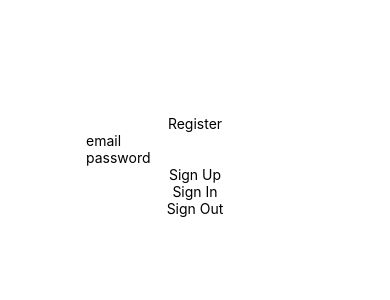
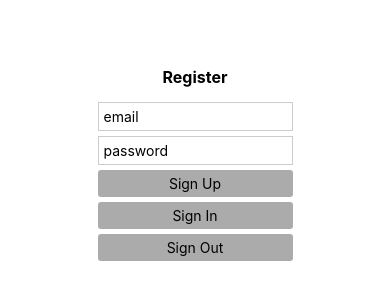
Before and after one commit to kristina-altunina/fe-swimWild-group-project, a React Native app: screen / in a window 390 px wide. Shown: the part 256-556 px from the top of the page. Built offline with nearby package versions, Linux system fonts and the light colour scheme.

Commit message:
added styling

```diff
--- a/App.js
+++ b/App.js
@@ -78,25 +78,27 @@ export default function App() {
 
   return (
     <View style={styles.container}>
-      <Text>Register</Text>
+      <Text style={styles.header}>Register</Text>
       <TextInput
+        style={styles.input}
         placeholder="email"
         value={email}
         onChangeText={setEmail}
       ></TextInput>
       <TextInput
+        style={styles.input}
         placeholder="password"
         value={password}
         onChangeText={setPassword}
       ></TextInput>
       <StatusBar style="auto" />
-      <TouchableOpacity onPress={handleSignUp}>
+      <TouchableOpacity style={styles.button} onPress={handleSignUp}>
         <Text>Sign Up</Text>
       </TouchableOpacity>
-      <TouchableOpacity onPress={handleSignIn}>
+      <TouchableOpacity style={styles.button} onPress={handleSignIn}>
         <Text>Sign In</Text>
       </TouchableOpacity>
-      <TouchableOpacity onPress={handleSignOut}>
+      <TouchableOpacity style={styles.button} onPress={handleSignOut}>
         <Text>Sign Out</Text>
       </TouchableOpacity>
       <Text>{data.greeting}</Text>
@@ -111,4 +113,29 @@ const styles = StyleSheet.create({
     alignItems: "center",
     justifyContent: "center",
   },
+  header: {
+    fontSize: 16,
+    fontWeight: "bold",
+    marginBottom: 15,
+  },
+  input: {
+    width: "50%",
+    borderColor: "#ccc",
+    borderWidth: 1,
+    marginBottom: 5,
+    padding: 5,
+  },
+  button: {
+    width: "50%",
+    alignItems: "center",
+    backgroundColor: "#ababab",
+    padding: 5,
+    borderRadius: 3,
+    marginBottom: 5,
+  },
+  buttonText: {
+    color: "#fff",
+    fontWeight: "bold",
+  }
+
 });
```
